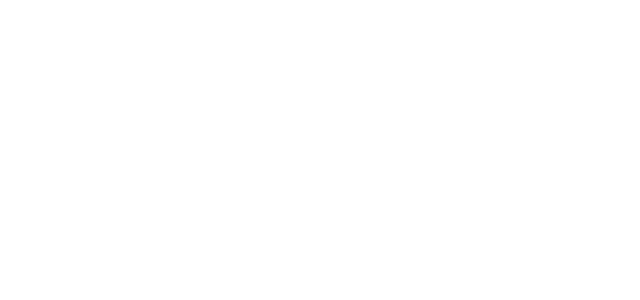
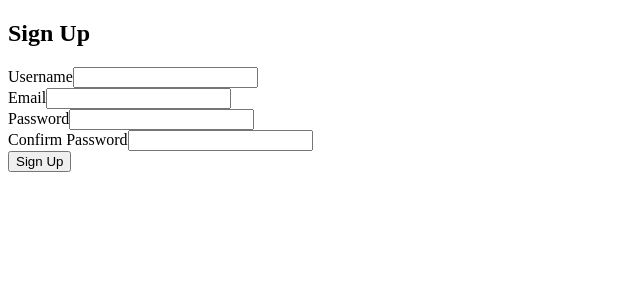
Before and after one commit to KowsiyaS/PetCareHub, a React (Vite) app: page /signup in a window 1280 px wide. Before the commit this address had no page. Shown: the top 300 px of the page, without its empty margins (0-640 px from the left). Built offline with nearby package versions, Linux system fonts and the light colour scheme.

Commit message:
Add signup page for user

```diff
--- a/src/App.jsx
+++ b/src/App.jsx
@@ -2,6 +2,7 @@
 import CalendarPage from "./pages/CalendarPage/CalendarPage";
 import VetFinderPage from "./pages/VetFinderPage/VetFinderPage";
 import LoginPage from "./pages/LoginPage/LoginPage";
+import SignUpPage from "./pages/SignUpPage/SignUpPage";
 
 function App() {
     return (
@@ -9,6 +10,7 @@
             <Routes>
                 <Route path="/" element={<CalendarPage />} />
                 <Route path="/login" element={<LoginPage />} />
+                <Route path="/signup" element={<SignUpPage />} />
                 <Route path="/findvet" element={<VetFinderPage />} />
             </Routes>
         </BrowserRouter>
--- /dev/null
+++ b/src/components/SignUp/SignUp.jsx
@@ -0,0 +1,81 @@
+import { useState } from "react";
+
+const SignUp = () => {
+    const [username, setUsername] = useState("");
+    const [email, setEmail] = useState("");
+    const [password, setPassword] = useState("");
+    const [confirmPassword, setConfirmPassword] = useState("");
+
+    const handleUsername = (e) => {
+        setUsername(e.target.value);
+    };
+
+    const handleEmail = (e) => {
+        setEmail(e.target.value);
+    };
+
+    const handlePassword = (e) => {
+        setPassword(e.target.value);
+    };
+
+    const handleConfirmPassword = (e) => {
+        setConfirmPassword(e.target.value);
+    };
+
+    const handleSubmit = (e) => {
+        e.preventDefault();
+        // Handle form submission, e.g., send data to an API
+        console.log("Form submitted", { username, email, password });
+    };
+
+    return (
+        <div>
+            <h2>Sign Up</h2>
+            <form onSubmit={handleSubmit}>
+                <div>
+                    <label htmlFor="username">Username</label>
+                    <input
+                        type="text"
+                        id="username"
+                        value={username}
+                        onChange={handleUsername}
+                        required
+                    />
+                </div>
+                <div>
+                    <label htmlFor="email">Email</label>
+                    <input
+                        type="email"
+                        id="email"
+                        value={email}
+                        onChange={handleEmail}
+                        required
+                    />
+                </div>
+                <div>
+                    <label htmlFor="password">Password</label>
+                    <input
+                        type="password"
+                        id="password"
+                        value={password}
+                        onChange={handlePassword}
+                        required
+                    />
+                </div>
+                <div>
+                    <label htmlFor="confirm-password">Confirm Password</label>
+                    <input
+                        type="password"
+                        id="confirm-password"
+                        value={confirmPassword}
+                        onChange={handleConfirmPassword}
+                        required
+                    />
+                </div>
+                <button type="submit">Sign Up</button>
+            </form>
+        </div>
+    );
+};
+
+export default SignUp;
--- /dev/null
+++ b/src/pages/SignUpPage/SignUpPage.jsx
@@ -0,0 +1,11 @@
+import SignUp from "../../components/SignUp/SignUp";
+
+const SignUpPage = () => {
+    return (
+        <>
+            <SignUp />
+        </>
+    );
+};
+
+export default SignUpPage;
```
Also changed, not shown: src/components/SignUp/SignUp.scss (added).
